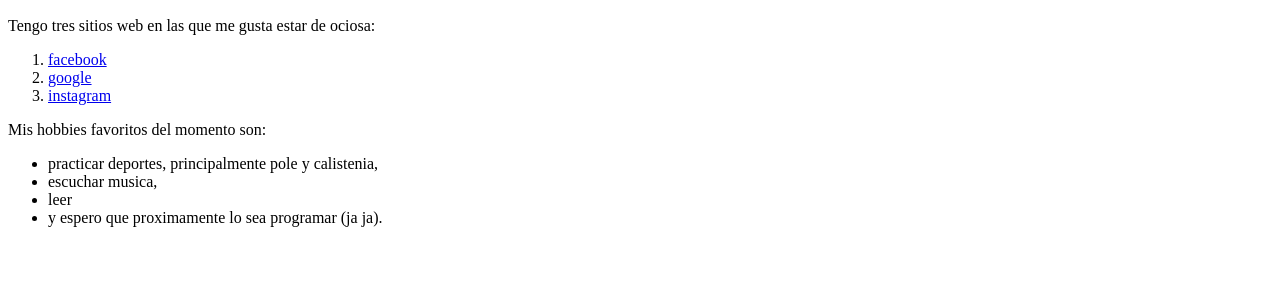
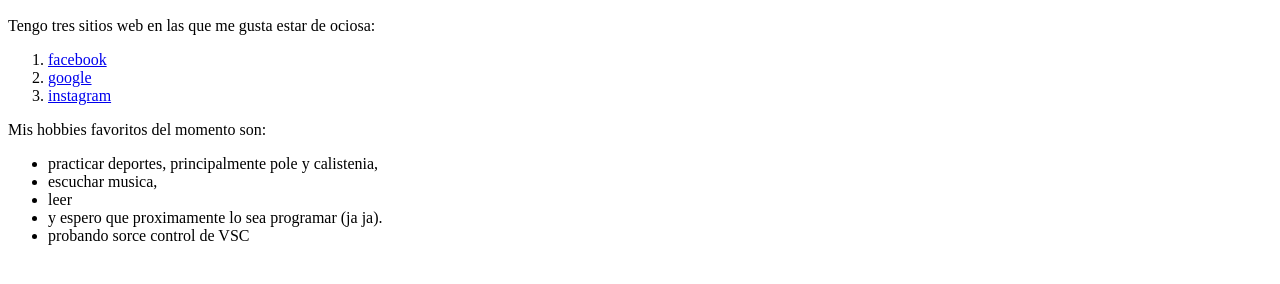
Before and after one commit to MichSil/Proyecto1, a plain HTML site: page Tarea_1/index.html in a window 1280 px wide. Shown: the part 426-710 px from the top of the page. Drawn offline with Linux system fonts and the light colour scheme.

Commit message:
agregue una lista a index tarea 1

```diff
--- a/Tarea_1/index.html
+++ b/Tarea_1/index.html
@@ -30,7 +30,7 @@
 <li> escuchar musica,</li>
 <li> leer </li>
 <li> y espero que proximamente lo sea programar (ja ja).</li>
-
+<li> probando sorce control de VSC</li>
 
 
   </ul>
```
